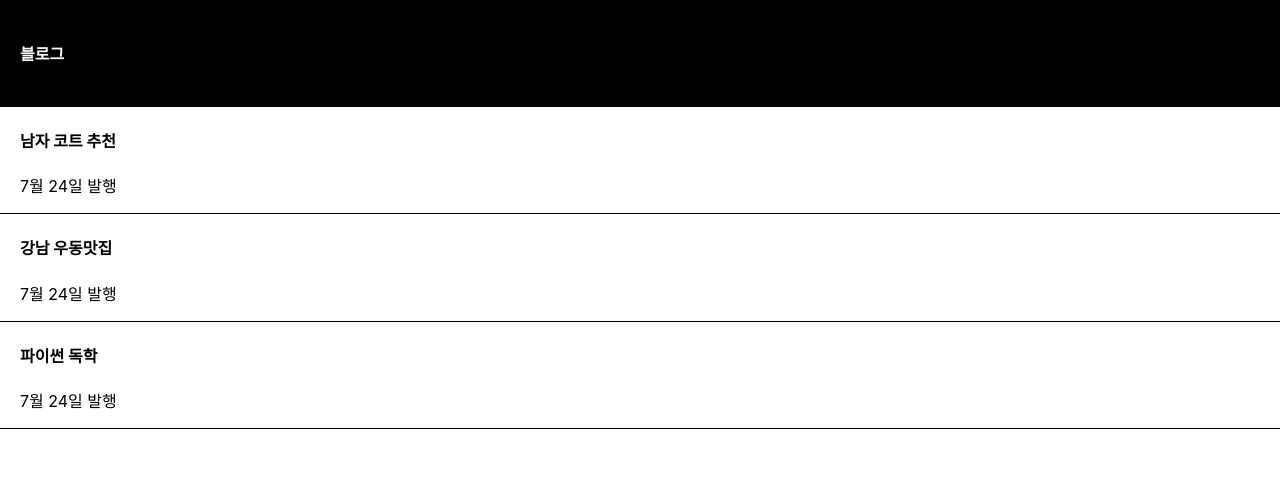
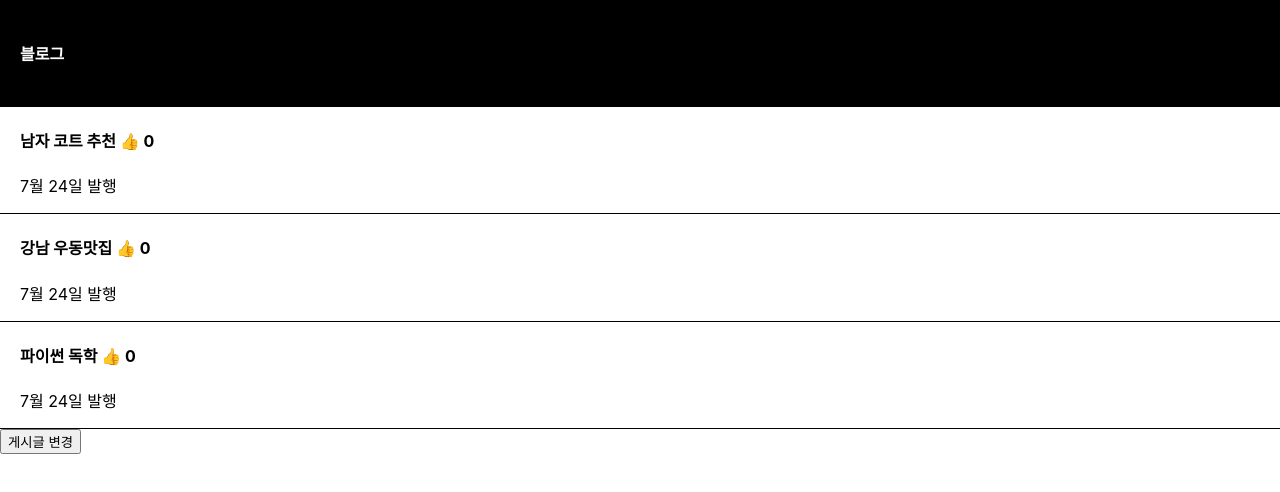
Before and after one commit to DuhanMo/react-study, a React (Create React App) app: page / in a window 1280 px wide. Shown: the top 492 px of the page. Built offline with nearby package versions, Linux system fonts and the light colour scheme.

Commit message:
feat: useState() 사용하여 좋아요 갯수와 첫글 제목 변경

```diff
--- a/src/App.js
+++ b/src/App.js
@@ -3,7 +3,8 @@ import logo from './logo.svg';
 import './App.css';
 
 function App() {
-  let [글제목, b] = useState(['남자 코트 추천', '강남 우동맛집', '파이썬 독학']);
+  let [title, setTitle] = useState(['남자 코트 추천', '강남 우동맛집', '파이썬 독학']);
+  let [likeCount, setLikeCount] = useState(0);
   let posts = '강남 우동 맛집'
   return (
     <div className="App">
@@ -11,17 +12,22 @@ function App() {
         <h4>블로그</h4>
       </div>
       <div className="list">
-        <h4>{글제목[0]}</h4>
+        <h4>{title[0]} <span onClick={() => { setLikeCount(likeCount + 1) }}>👍</span> {likeCount} </h4>
         <p>7월 24일 발행</p>
       </div>
       <div className="list">
-        <h4>{글제목[1]}</h4>
+        <h4>{title[1]} <span>👍</span> {likeCount} </h4>
         <p>7월 24일 발행</p>
       </div>
       <div className="list">
-        <h4>{글제목[2]}</h4>
+        <h4>{title[2]} <span>👍</span> {likeCount} </h4>
         <p>7월 24일 발행</p>
       </div>
+      <button onClick={() => {
+        let copy = [...title];
+        copy[0] = '여자 코트 추천'
+        setTitle(copy)
+      }}>게시글 변경</button>
     </div>
   );
 }
```
